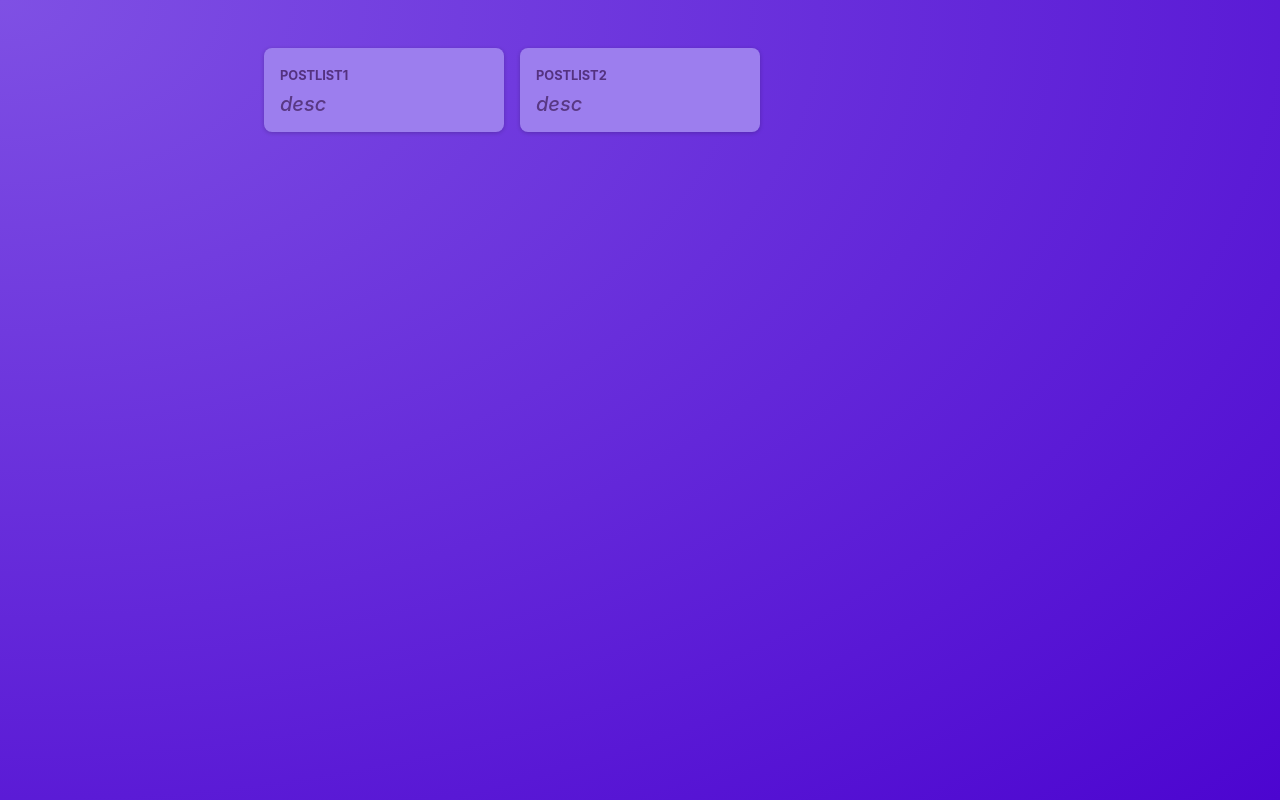
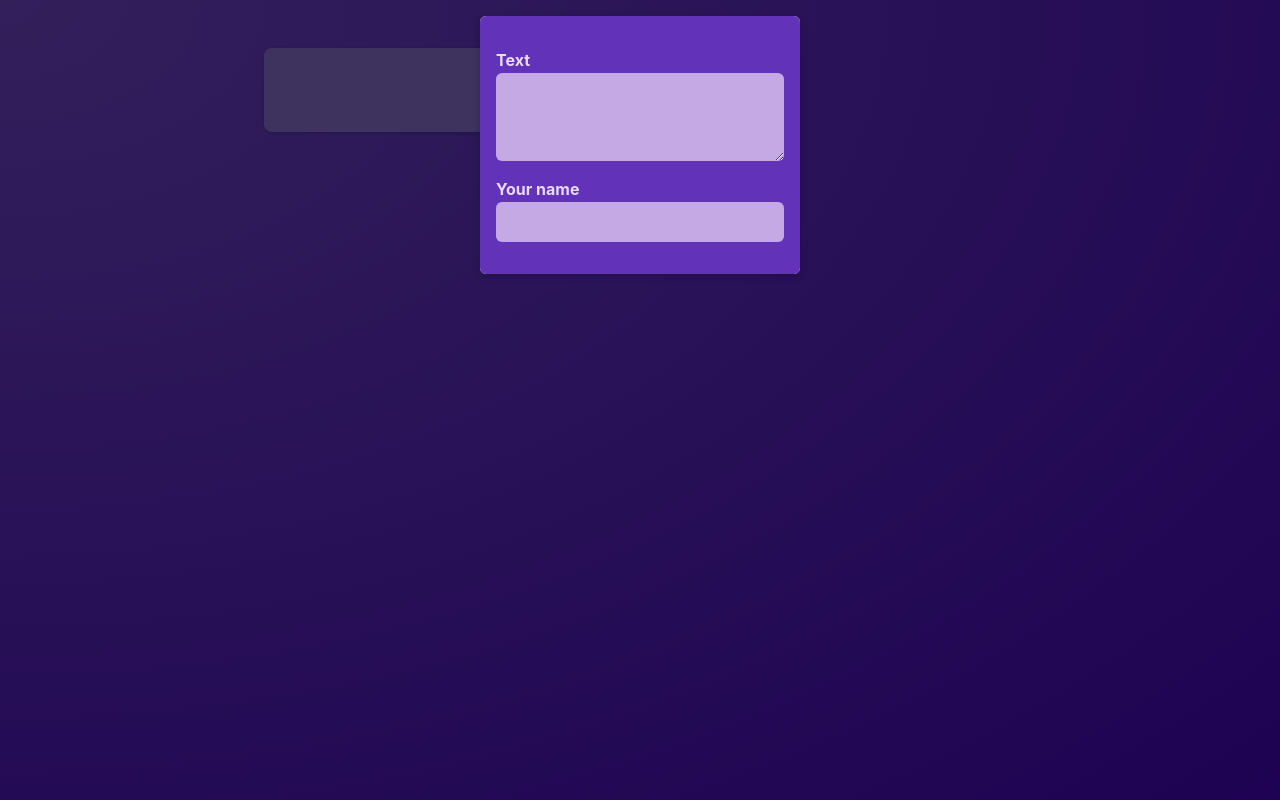
Before and after one commit to haeun320/ReactPoster, a React (Vite) app: page / in a window 1280 px wide. Built offline with nearby package versions, Linux system fonts and the light colour scheme.

Commit message:
⚡️ new post 모달창 추가

```diff
--- /dev/null
+++ b/src/components/Modal.jsx
@@ -0,0 +1,12 @@
+import classes from "./Modal.module.css";
+
+export default function Modal({ children, onClose }) {
+  return (
+    <>
+      <div className={classes.backdrop} onClick={onClose} />
+      <dialog open className={classes.modal}>
+        {children}
+      </dialog>
+    </>
+  );
+}
--- /dev/null
+++ b/src/components/Modal.module.css
@@ -0,0 +1,18 @@
+.backdrop {
+  position: fixed;
+  top: 0;
+  left: 0;
+  width: 100%;
+  height: 100vh;
+  background-color: rgba(0, 0, 0, 0.6);
+  z-index: 1;
+}
+
+.modal {
+  border: none;
+  border-radius: 6px;
+  box-shadow: 0 2px 8px rgba(0, 0, 0, 0.2);
+  padding: 0;
+  overflow: hidden;
+  z-index: 1;
+}
--- /dev/null
+++ b/src/components/NewPost.jsx
@@ -0,0 +1,18 @@
+import classes from "./NewPost.module.css";
+
+function NewPost({ onBodyChange, onAuthorChange }) {
+  return (
+    <form className={classes.form}>
+      <p>
+        <label htmlFor="body">Text</label>
+        <textarea id="body" required rows={3} onChange={onBodyChange} />
+      </p>
+      <p>
+        <label htmlFor="name">Your name</label>
+        <input type="text" id="name" required onChange={onAuthorChange} />
+      </p>
+    </form>
+  );
+}
+
+export default NewPost;
--- /dev/null
+++ b/src/components/NewPost.module.css
@@ -0,0 +1,53 @@
+.form {
+  background-color: #6233b9;
+  padding: 1rem;
+  width: 20rem;
+  box-shadow: 0 2px 8px rgba(0, 0, 0, 0.2);
+}
+
+.form label {
+  display: block;
+  margin-bottom: 0.05rem;
+  color: #eadbfb;
+  font-weight: bold;
+}
+
+.form input,
+.form textarea {
+  display: block;
+  width: 100%;
+  font: inherit;
+  padding: 0.5rem;
+  border-radius: 6px;
+  border: none;
+  background-color: #c4a9e4;
+  color: #28262c;
+}
+
+.actions {
+  display: flex;
+  justify-content: flex-end;
+  gap: 0.5rem;
+}
+
+.actions button {
+  cursor: pointer;
+  font: inherit;
+  padding: 0.5rem 1.5rem;
+  border: none;
+  border-radius: 4px;
+  background-color: #34036c;
+  color: #e5d5f7;
+}
+
+.actions button:hover {
+  background-color: #23014a;
+}
+
+.actions button[type='button'] {
+  background-color: transparent;
+}
+
+.actions button[type='button']:hover {
+  color: #d1bee6;
+}
--- a/src/components/PostList.jsx
+++ b/src/components/PostList.jsx
@@ -1,11 +1,42 @@
+import { useState } from "react";
+
 import Post from "./Post";
+import NewPost from "./NewPost";
+import Modal from "./Modal";
+
 import classes from "./PostList.module.css";
 
 export default function PostList() {
+  const [modalIsVisible, setModalIsVisible] = useState(true);
+  const [enteredBody, setEnteredBody] = useState("");
+  const [enteredAuthor, setEnteredAuthor] = useState("");
+
+  function bodyChangeHandler(event) {
+    setEnteredBody(event.target.value);
+  }
+
+  function authorChangeHandler(event) {
+    setEnteredAuthor(event.target.value);
+  }
+
+  function hideModalHandler() {
+    setModalIsVisible(false);
+  }
+
   return (
-    <ul className={classes.posts}>
-      <Post author="PostList1" body="desc" />
-      <Post author="PostList2" body="desc" />
-    </ul>
+    <>
+      {modalIsVisible && (
+        <Modal onClose={hideModalHandler}>
+          <NewPost
+            onBodyChange={bodyChangeHandler}
+            onAuthorChange={authorChangeHandler}
+          />
+        </Modal>
+      )}
+      <ul className={classes.posts}>
+        <Post author={enteredAuthor} body={enteredBody} />
+        <Post author="PostList2" body="desc" />
+      </ul>
+    </>
   );
 }
```
